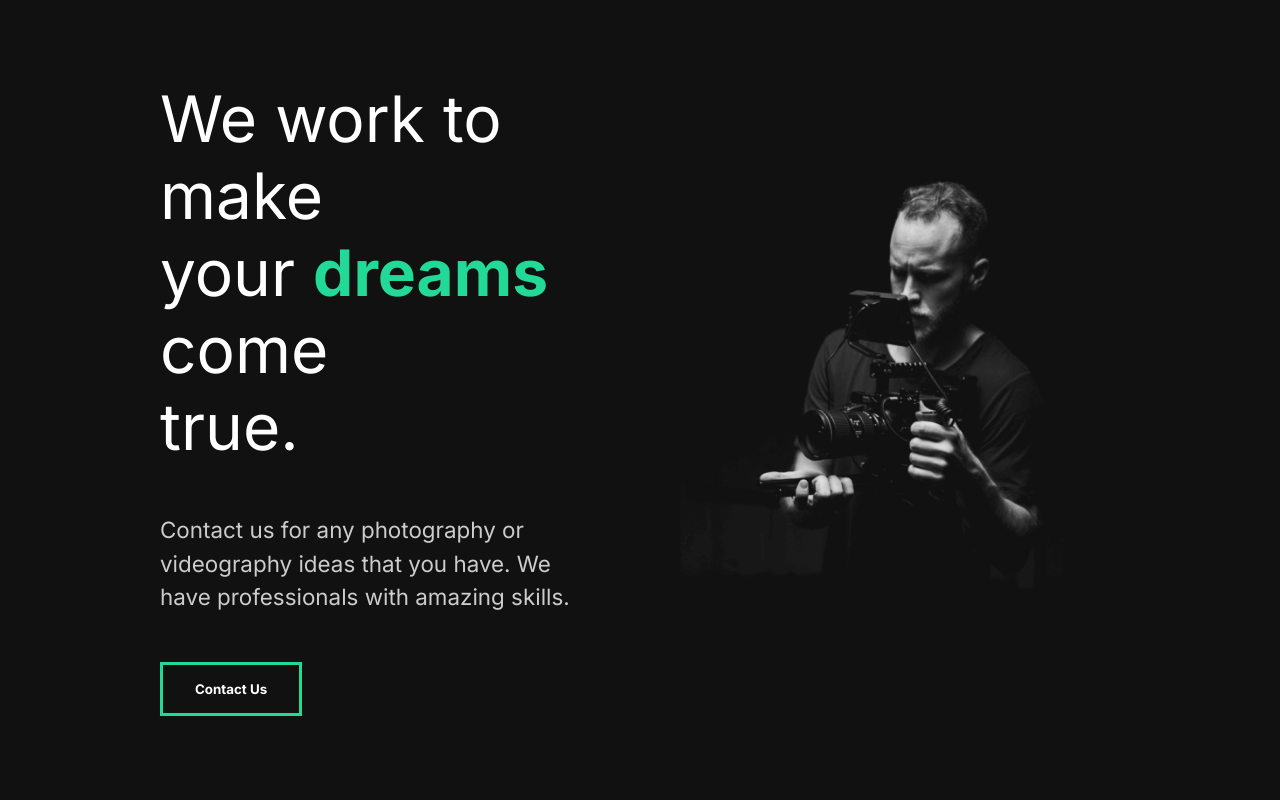
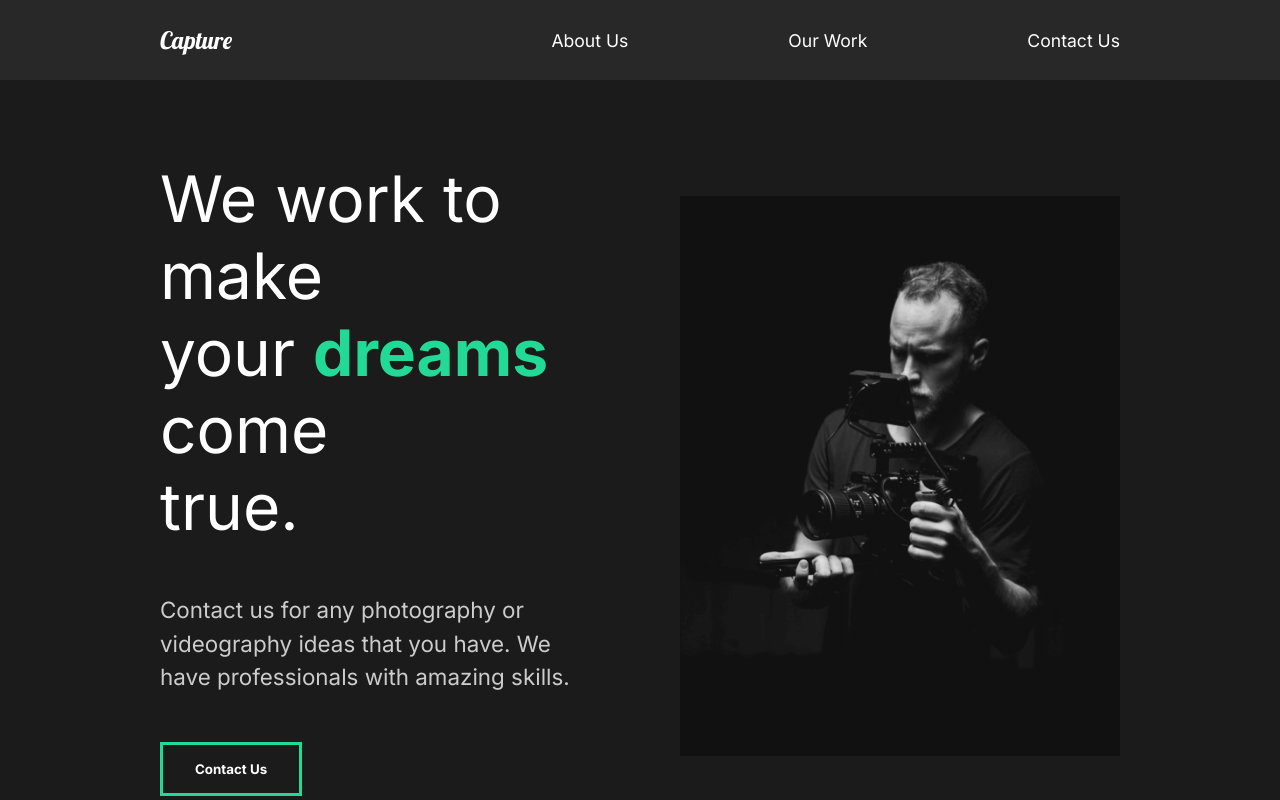
Before and after one commit to rangoc/Movies-Portfolio, a React (Create React App) app: page / in a window 1280 px wide. Shown: the top 800 px of the page. Built offline with nearby package versions, Linux system fonts and the light colour scheme.

Commit message:
Added nav

```diff
--- a/src/components/App.js
+++ b/src/components/App.js
@@ -3,10 +3,12 @@
 import GlobalStyle from 'components/GlobalStyle';
 // Import Pages
 import AboutUs from 'pages/AboutUs';
+import Nav from 'components/Nav';
 const App = () => {
   return (
     <>
       <GlobalStyle />
+      <Nav />
       <AboutUs />;
     </>
   );
--- a/src/components/GlobalStyle.js
+++ b/src/components/GlobalStyle.js
@@ -6,8 +6,8 @@
   box-sizing: border-box;
 }
 body {
-  ${'' /* background: #1b1b1b; */}
-  background: #111111;
+  background: #1b1b1b;
+  ${'' /* background: #111111; */}
   font-family: 'Inter', sans-serif;
 }
 button {
--- /dev/null
+++ b/src/components/Nav.js
@@ -0,0 +1,51 @@
+import React from 'react';
+import styled from 'styled-components';
+const Nav = () => {
+  return (
+    <StyledNav>
+      <h1>
+        <a id="logo" href="#">
+          Capture
+        </a>
+      </h1>
+      <ul>
+        <li>
+          <a href="#">About Us</a>
+        </li>
+        <li>
+          <a href="#">Our Work</a>
+        </li>
+        <li>
+          <a href="#">Contact Us</a>
+        </li>
+      </ul>
+    </StyledNav>
+  );
+};
+const StyledNav = styled.nav`
+  min-height: 10vh;
+  display: flex;
+  margin: auto;
+  justify-content: space-between;
+  align-items: center;
+  padding: 1rem 10rem;
+  background: #282828;
+  a {
+    color: white;
+    text-decoration: none;
+  }
+  ul {
+    display: flex;
+    list-style: none;
+  }
+  #logo {
+    font-size: 1.5rem;
+    font-family: 'Lobster', cursive;
+    font-weight: lighter;
+  }
+  li {
+    padding-left: 10rem;
+    position: relative;
+  }
+`;
+export default Nav;
```
